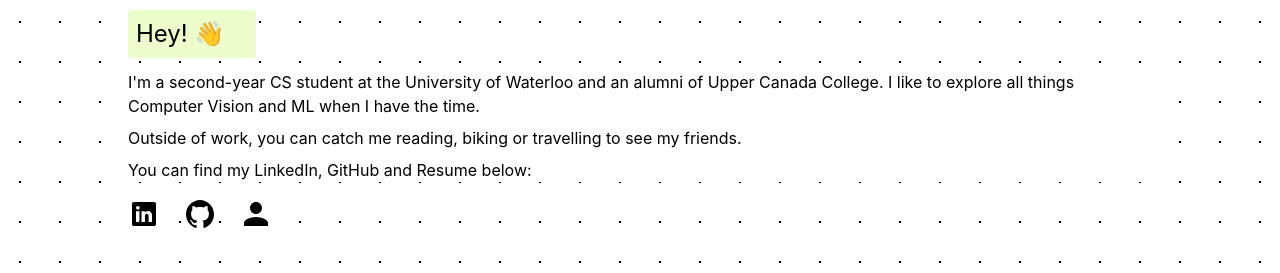
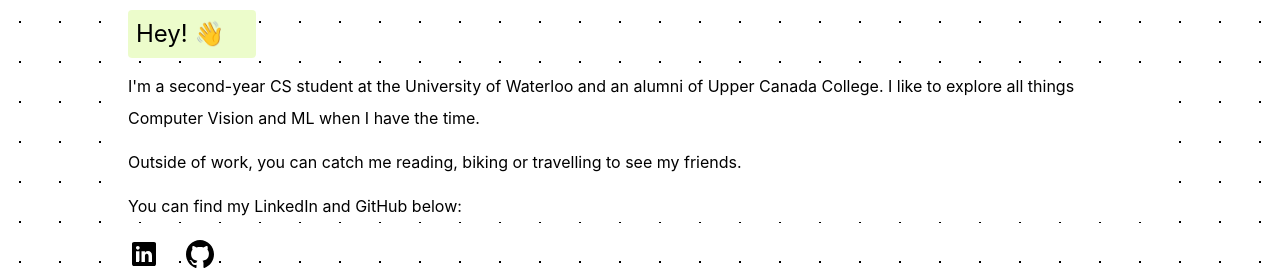
Before and after one commit to JoshLiCoding/Personal-Website-Frontend, a React (Create React App) app: page / in a window 1280 px wide. Shown: the part 198-471 px from the top of the page. Built offline with nearby package versions, Linux system fonts and the light colour scheme; no server answers.

Commit message:
added twowheels

```diff
--- a/src/App.js
+++ b/src/App.js
@@ -1,8 +1,6 @@
 import "./App.css";
 import { IoLogoLinkedin, IoLogoGithub, IoMdPerson } from "react-icons/io";
 import { useState, useEffect } from "react";
-
-import pdf from "./assets/resume.pdf";
 
 function App() {
   const [projects, setProjects] = useState([]);
@@ -29,17 +27,17 @@ function App() {
           <div className="text-2xl mb-3 w-fit py-2 pl-2 pr-8 bg-lime-100 rounded">
             Hey! 👋
           </div>
-          <div className="w-fit leading-6 bg-white">
-            <p className="mb-2">
+          <div className="w-fit leading-8 bg-white">
+            <p className="my-3">
               I'm a second-year CS student at the University of Waterloo and an
               alumni of Upper Canada College. I like to explore all things
               Computer Vision and ML when I have the time.
             </p>
-            <p className="mb-2">
+            <p className="my-3">
               Outside of work, you can catch me reading, biking or travelling to
               see my friends.
             </p>
-            <p>You can find my LinkedIn, GitHub and Resume below:</p>
+            <p>You can find my LinkedIn and GitHub below:</p>
           </div>
         </div>
         <div className="flex items-baseline mt-4 mb-6">
@@ -49,9 +47,6 @@ function App() {
             </a>
             <a href={"https://github.com/JoshLiCoding"}>
               <IoLogoGithub />
-            </a>
-            <a href={pdf}>
-              <IoMdPerson />
             </a>
           </div>
         </div>
```
Also changed, not shown: 2 other files (tests, documents, lock files or other folders).
